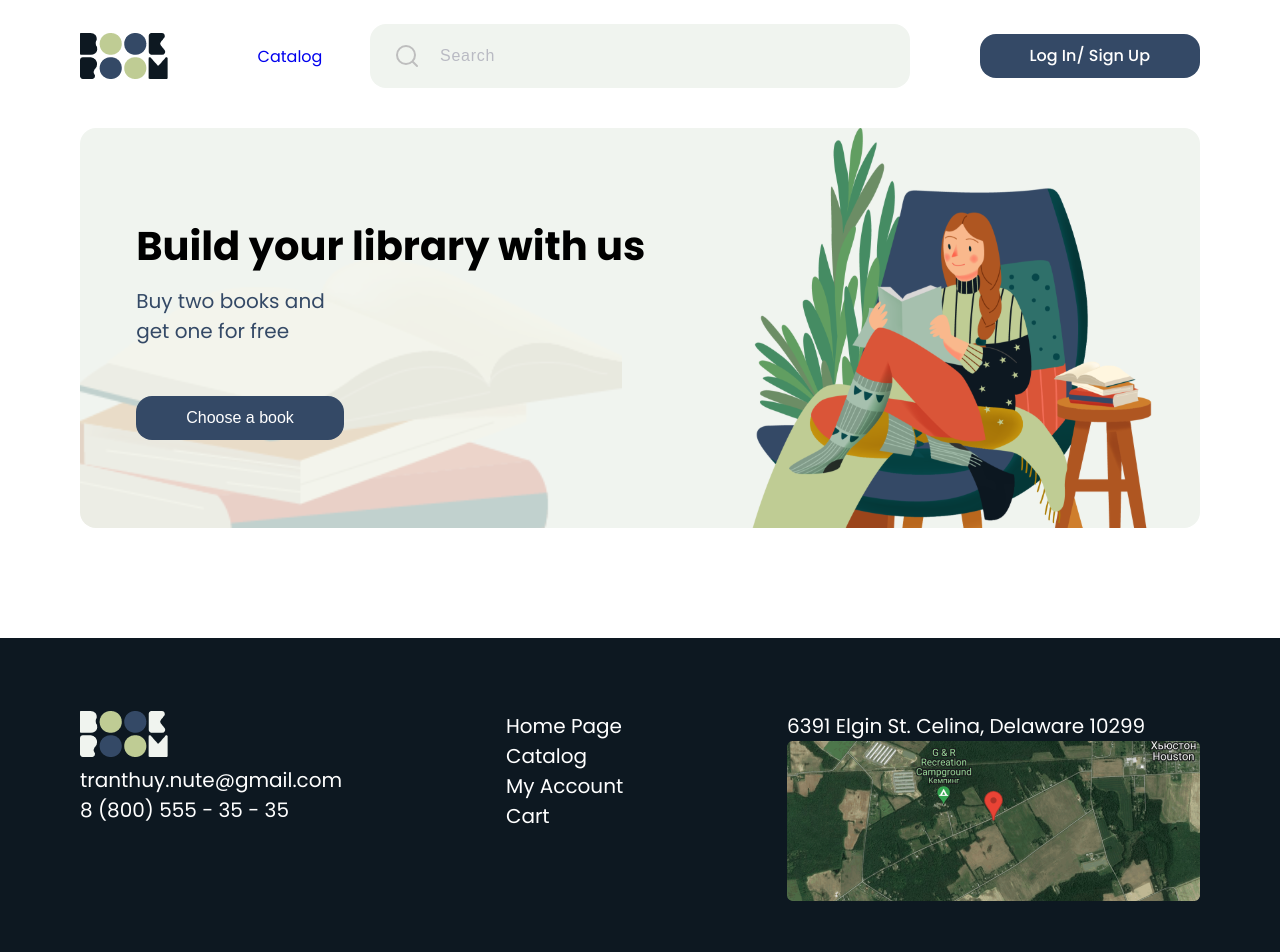
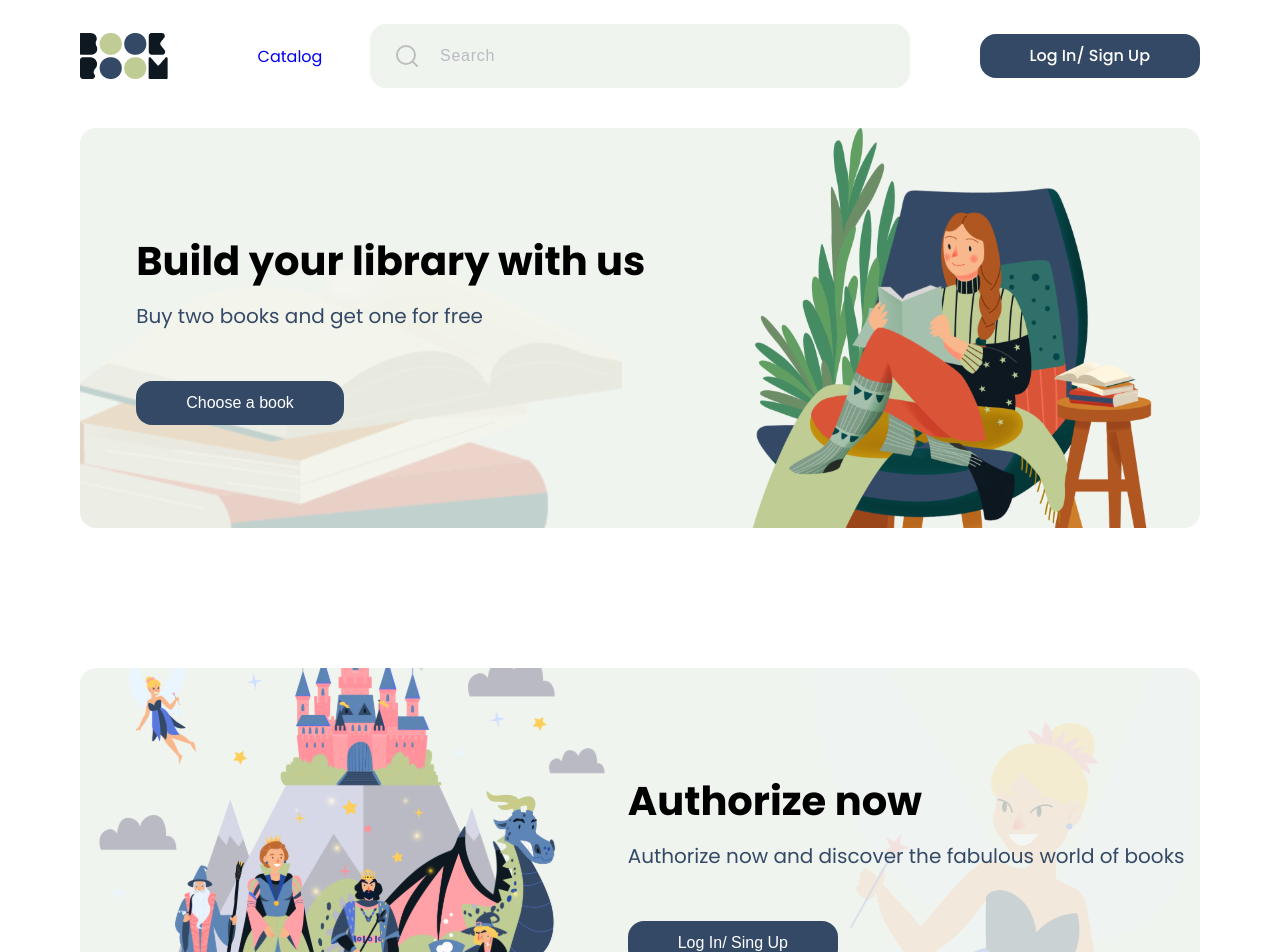
Before and after one commit to locorocohi/bookStore, a Next.js app: page / in a window 1280 px wide. Shown: the top 952 px of the page. Built offline with nearby package versions, Linux system fonts and the light colour scheme.

Commit message:
add second banner in Catalog

```diff
--- /dev/null
+++ b/src/components/Banner/Banner.tsx
@@ -0,0 +1,15 @@
+import { Wrapper } from './styles';
+
+type PropsType = {
+  children: React.ReactNode [];
+};
+
+const Banner: React.FC<PropsType> = (props) => {
+  return (
+    <Wrapper>
+      {...props.children}
+    </Wrapper>
+  );
+};
+
+export default Banner;
--- a/src/components/MainBanner/styles.ts
+++ b/src/components/Banner/styles.ts
@@ -2,6 +2,10 @@ import styled from 'styled-components';
 
 export const Wrapper = styled.div`
   width: 100%;
+  max-width: 1280px;
+  max-height: 400px;
+  height: 100%;
+
   position: relative;
   margin-top: 30px;
   margin-bottom: 110px;
@@ -11,8 +15,8 @@ export const Wrapper = styled.div`
   justify-content: space-around;
 
   border-radius: 16px;
+  overflow: hidden;
   background-color: #F0F4EF;
-  overflow: hidden;
 
   .content {
     display: flex;
@@ -35,8 +39,6 @@ export const Wrapper = styled.div`
     font-weight: 400;
     line-height: 30px;
     color: #344966;
-
-    max-width: 217px;
   }
 
   .content .button {
@@ -51,12 +53,22 @@ export const Wrapper = styled.div`
     height: 327px;
 
     left: 0;
-    top: 100px;
+    top: 25%;
     z-index: 0;
   }
 
   .girl-picture {
     width: 406px;
     height: 400px;
+    align-self: flex-end;
+  }
+
+  .fairy-picture {
+    position: absolute;
+    right: 1%;
+  }
+
+  .castle-picture {
+    align-self: flex-end;
   }
 `;
--- a/src/components/MainBanner/MainBanner.tsx
+++ /dev/null
@@ -1,22 +0,0 @@
-import Image from 'next/image';
-
-import girlWithBooks from '@/images/girlWithBook.svg';
-import booksPic from '@/images/twoBooks.svg';
-import { Wrapper } from './styles';
-import Button from '../Button';
-
-const MainBanner = () => {
-  return (
-    <Wrapper>
-      <div className="content">
-        <h1 className="title">Build your library with us</h1>
-        <p className="text">Buy two books and get one for free</p>
-        <Button className="button">Choose a book</Button>
-      </div>
-      <Image className="books-picture" src={booksPic} alt = "Books" />
-      <Image className="girl-picture" src={girlWithBooks} alt = "Girl with book" />
-    </Wrapper>
-  );
-};
-
-export default MainBanner;
--- a/src/pages/index.tsx
+++ b/src/pages/index.tsx
@@ -1,10 +1,36 @@
-import MainBanner from '@/components/MainBanner/MainBanner';
+import Image from 'next/image';
+
+import girlWithBooks from '@/images/girlWithBook.svg';
+import booksPic from '@/images/twoBooks.svg';
+import castlePic from '@/images/castle.svg';
+import fairy from '@/images/fairy.svg';
+
+import Banner from '@/components/Banner/Banner';
+import Button from '@/components/Button';
 import { Catalog } from './styles';
 
 const Main = () => {
   return (
     <Catalog>
-      <MainBanner />
+      <Banner>
+        <div className="content">
+          <h1 className="title">Build your library with us</h1>
+          <p className="text">Buy two books and get one for free</p>
+          <Button className="button">Choose a book</Button>
+        </div>
+        <Image className="girl-picture" src={girlWithBooks} alt = "Girl with book" />
+        <Image className="books-picture" src={booksPic} alt = "Books" />
+      </Banner>
+
+      <Banner>
+        <Image className="castle-picture" src={castlePic} alt = "Castle" />
+        <div className="content">
+          <h1 className="title">Authorize now</h1>
+          <p className="text">Authorize now and discover the fabulous world of books</p>
+          <Button className="button">Log In/ Sing Up</Button>
+        </div>
+        <Image className="fairy-picture" src={fairy} alt = "Fairy" />
+      </Banner>
     </Catalog>
   );
 };
```
Also changed, not shown: src/images/castle.svg (added), src/images/fairy.svg (added).
